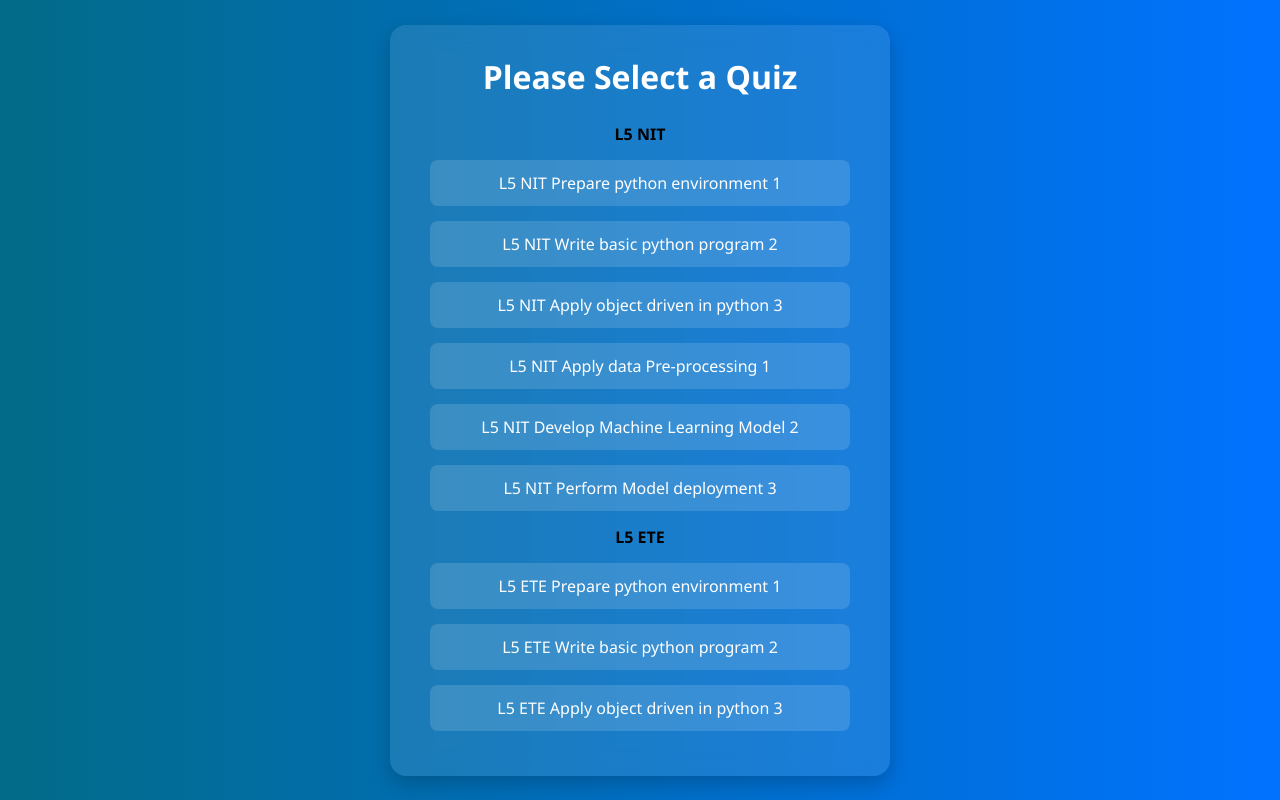
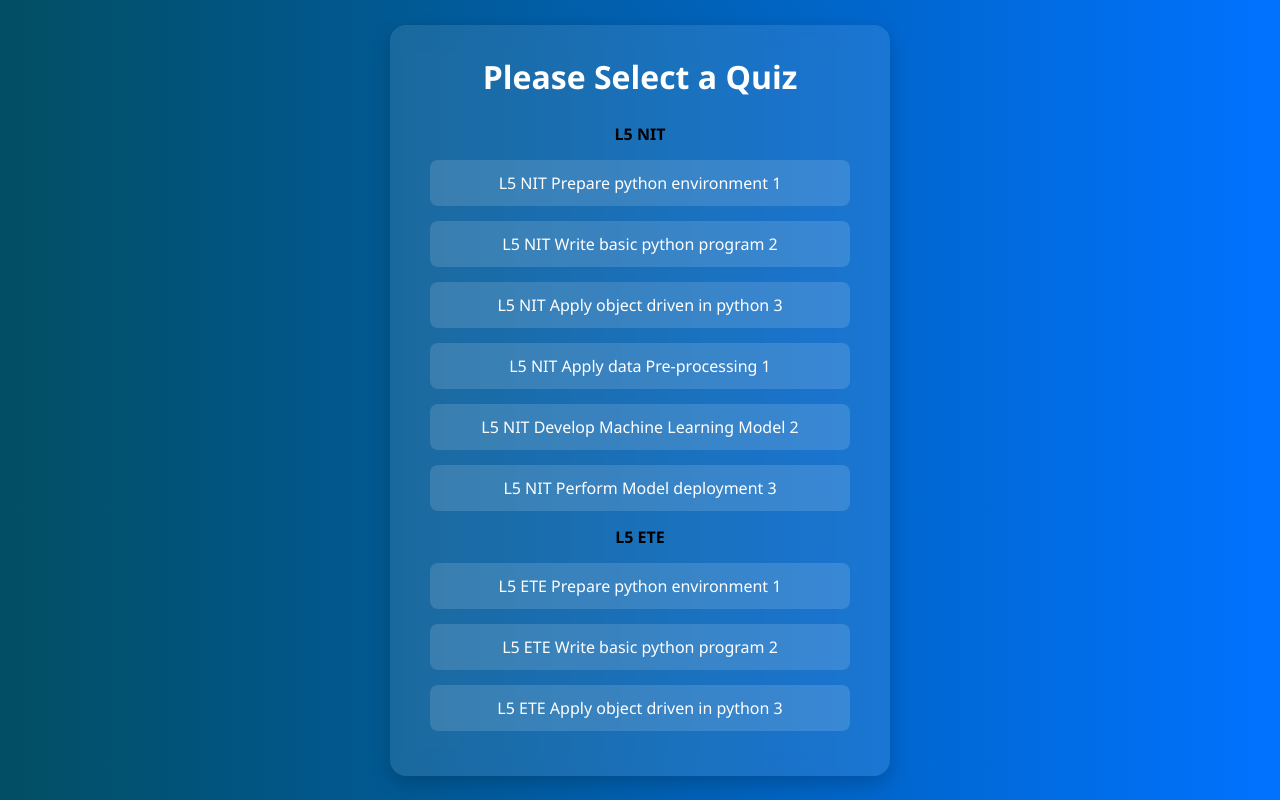
Before and after one commit to CyizaLandry5/Webo, a PHP site: page /student/SecuredQuiz/index.php in a window 1280 px wide. Run offline with PHP 8.4, Linux system fonts and the light colour scheme.

Commit message:
CssRefinment

```diff
--- a/student/SecuredQuiz/assets/js/css/style.css
+++ b/student/SecuredQuiz/assets/js/css/style.css
@@ -8,7 +8,7 @@
 }
 
 body {
-  background: linear-gradient(to right, #026b88, #0072ff);
+  background: linear-gradient(to right, #024e63, #0072ff);
   color: #000000;
   min-height: 100vh;
   display: flex;
```
